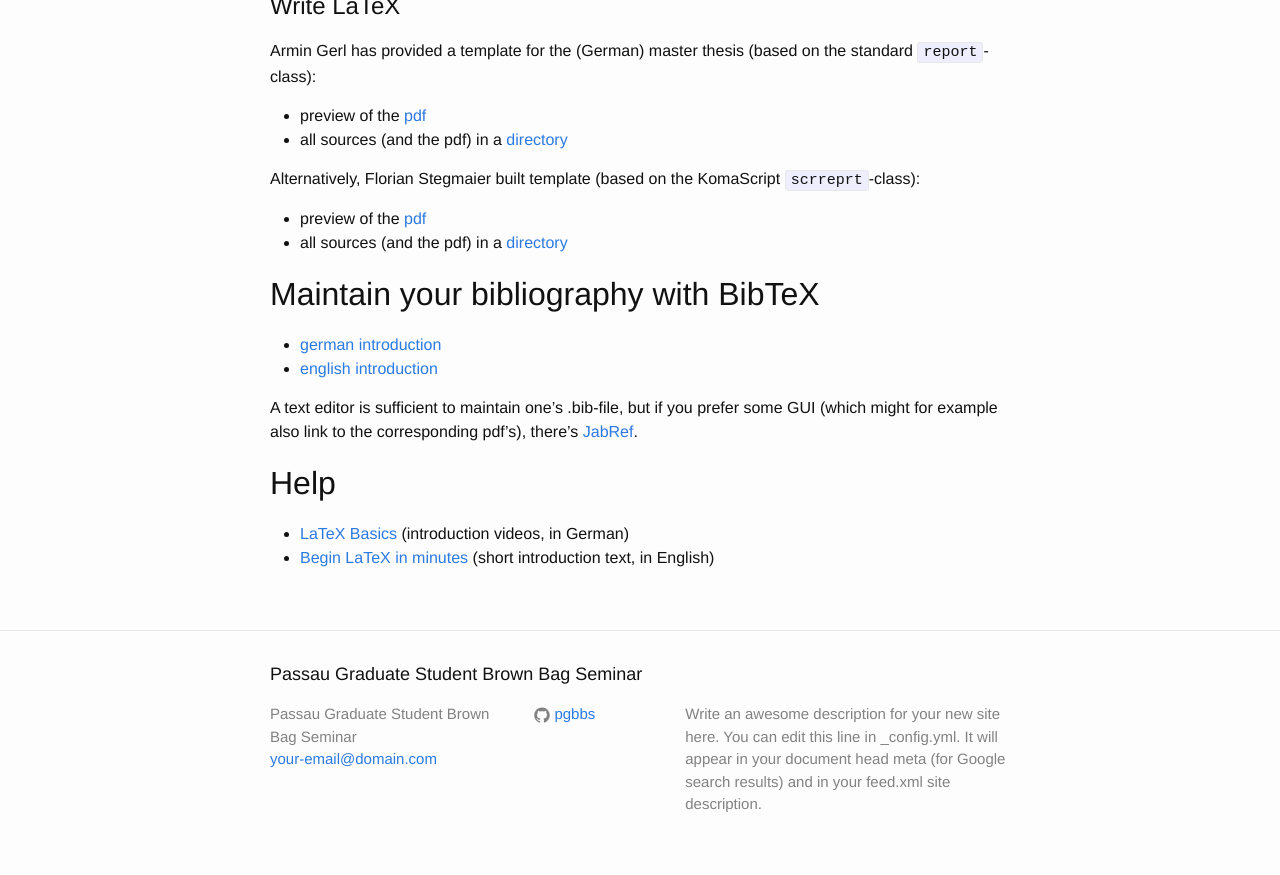
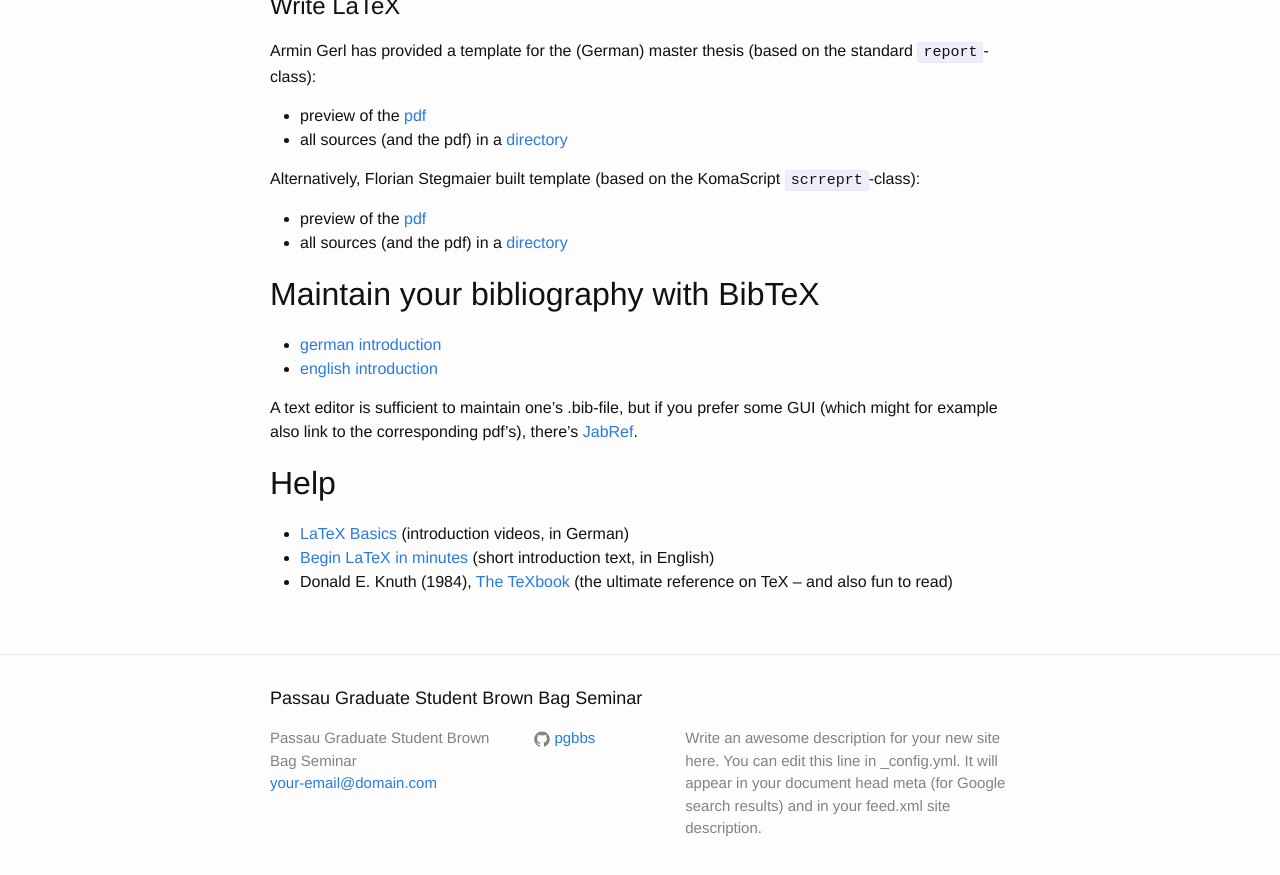
Before and after one commit to PGBBS/pgbbs.github.io, a Jekyll site: the page built from _pages/how-to-LaTeX.md, in a window 1280 px wide and 900 px high, scrolled down 979 px. Shown: the top 875 px of the window. Built offline with Jekyll 4.4.1, drawn with Linux system fonts in a browser that asks for light colours.

Commit message:
add TeXbook reference

```diff
--- a/_pages/how-to-LaTeX.md
+++ b/_pages/how-to-LaTeX.md
@@ -70,3 +70,6 @@ pdf's), there's [JabRef](http://jabref.sourceforge.net/).
   (introduction videos, in German)
 - [Begin LaTeX in minutes](https://github.com/VoLuong/Begin-Latex-in-minutes)
   (short introduction text, in English)
+- Donald E. Knuth (1984),
+  [The TeXbook](https://www.ctex.org/documents/shredder/src/texbook.pdf)
+  (the ultimate reference on TeX -- and also fun to read)
```
